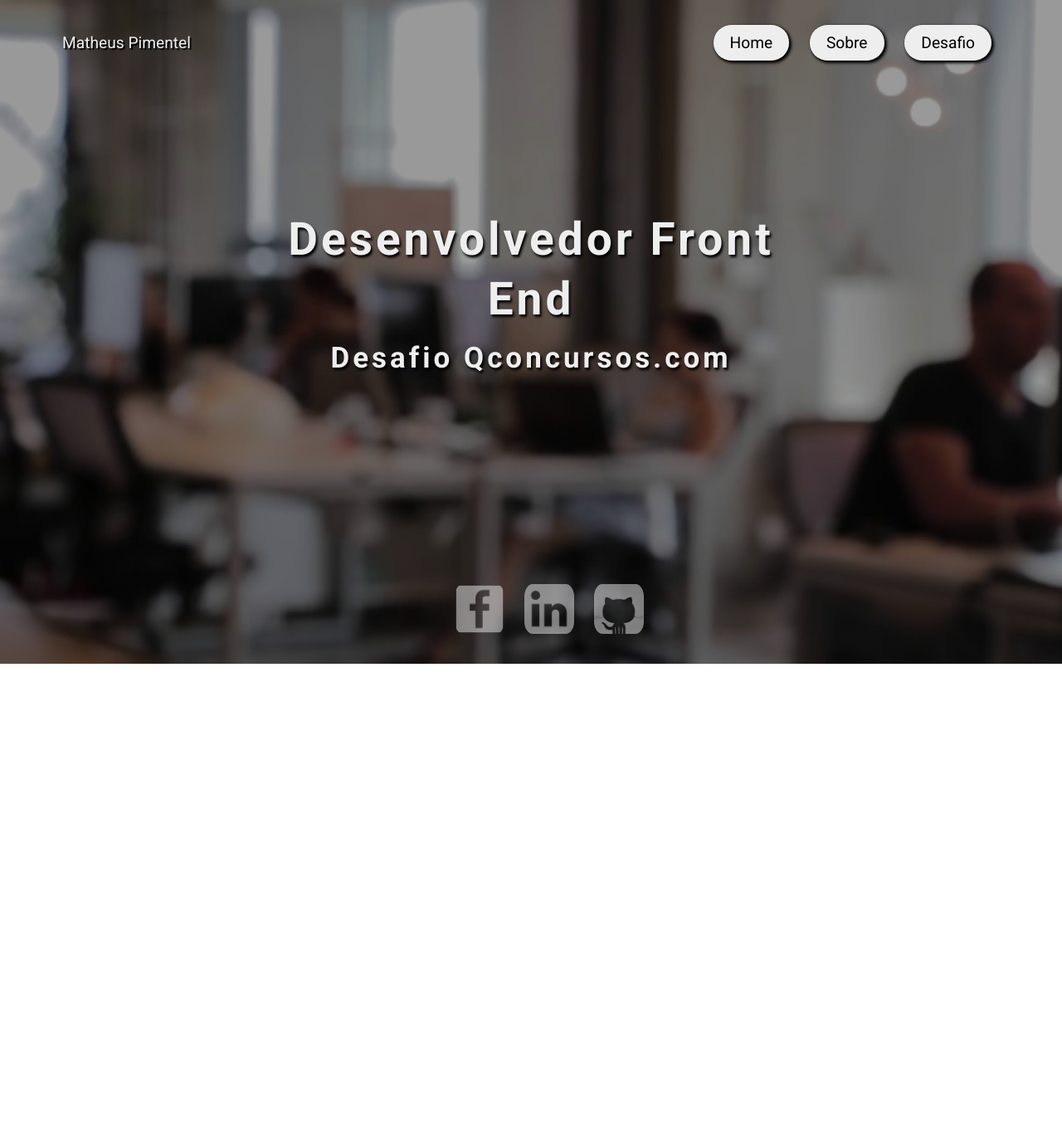
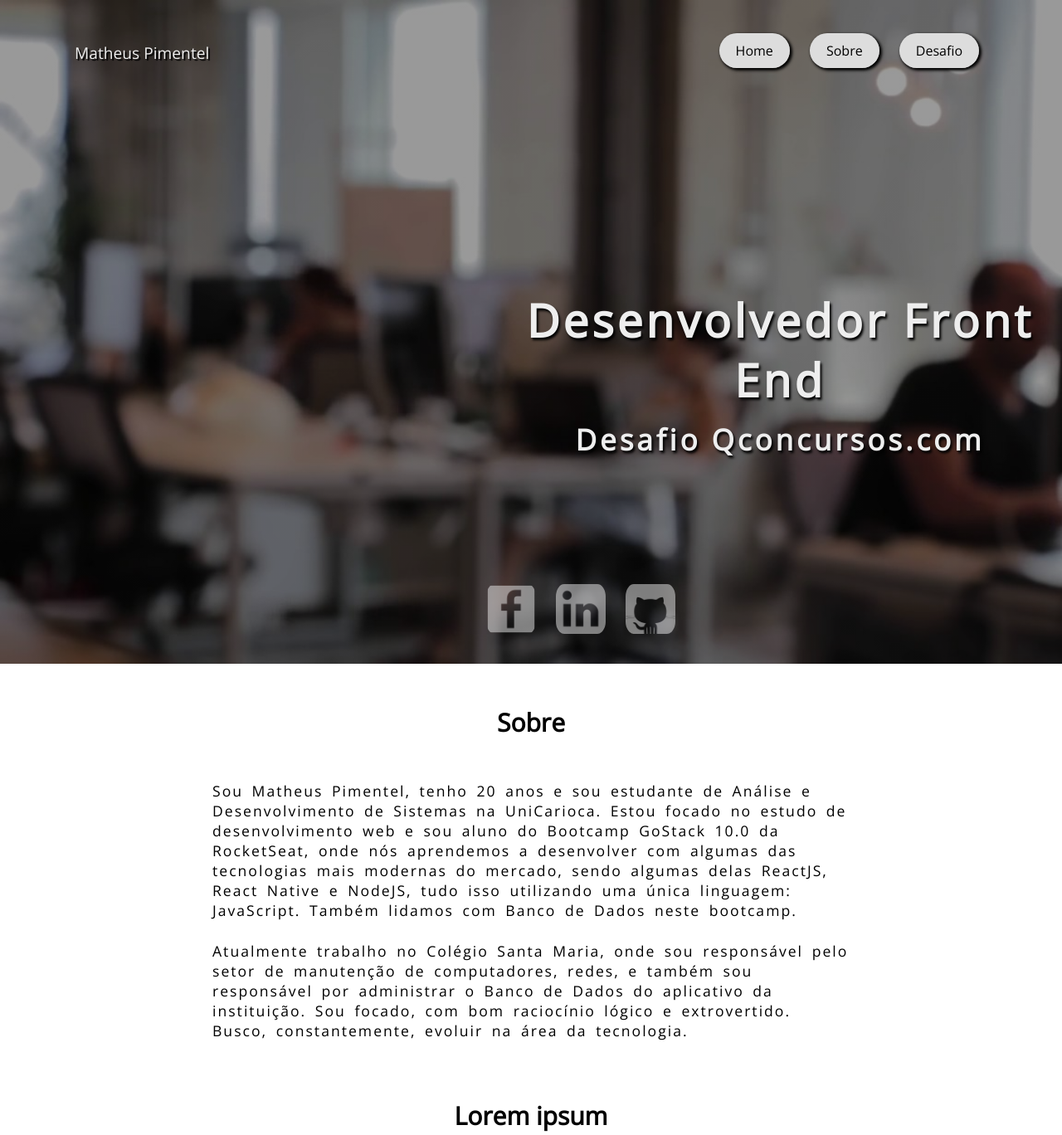
Before and after one commit to MatheusCPimentel/DesafioQConcursos, a website built with webpack: page public/index.html in a window 1280 px wide. Shown: the top 1368 px of the page at 83% size. Before the commit the page ends 800 px from the top, so only its background shows below. Built offline with nearby package versions, Linux system fonts and the light colour scheme; no server answers.

Commit message:
Add 'Sobre' and footer

```diff
--- a/public/index.html
+++ b/public/index.html
@@ -7,38 +7,87 @@
   <link rel="stylesheet" href="/styles/styles.css"/>
 </head>
 <body>
-  <div id="home">
+  <div id="container">
 
-    <div id="top">
+    <!--Menu principal-->
 
-      <div id="links">
+    <header id="home">
+      <div id="bghome">
+
+          <nav>
+            <div id="mainnav">
               <a href="#home">Home</a>
               <a href="#sobre">Sobre</a>
               <a href="#desafio">Desafio</a>
             </div>
+          </nav>
 
           <div id="myname">
             Matheus Pimentel
           </div>
 
-    </div>
 
         <div id="maintext">
           <h1>Desenvolvedor Front End</h1>
           <h2>Desafio Qconcursos.com</h2>
         </div>
 
-    <div id="images">
+        <div id="social">
           <a href="https://www.facebook.com/Qconcursos/" target="_blank"> <img src="./images/fb.png"></a>
           <a href="https://www.linkedin.com/company/qconcursos-com/" target="_blank"><img src="./images/linkedin.png"></a>
           <a href="https://github.com/qcx" target="_blank"><img src="./images/github.png"></a>
         </div>
+      </div>
+
+    </header>
+
+    <!--Sobre-->
+
+    <section id="sobre">
+      <div id="abouttext">
+
+        <h2>Sobre</h2>
+        <p>
+          Sou Matheus Pimentel, tenho 20 anos e sou estudante de Análise e Desenvolvimento de Sistemas na UniCarioca.
+          Estou focado no estudo de desenvolvimento web e sou aluno do Bootcamp GoStack 10.0 da RocketSeat, onde nós aprendemos
+          a desenvolver com algumas das tecnologias mais modernas do mercado, sendo algumas delas ReactJS, React Native e NodeJS,
+          tudo isso utilizando uma única linguagem: JavaScript. Também lidamos com Banco de Dados neste bootcamp.
+        </p>
+
+        <p>
+          Atualmente trabalho no Colégio Santa Maria, onde sou responsável pelo setor de manutenção de computadores, redes,
+          e também sou responsável por administrar o Banco de Dados do aplicativo da instituição.
+          Sou focado, com bom raciocínio lógico e extrovertido. Busco, constantemente, evoluir na área da tecnologia.
+        </p>
+
+        <h2 style="margin-top: 70px;">Lorem ipsum</h2>
+
+        <p>
+          Lorem ipsum dolor sit amet, consectetur adipiscing elit. Praesent blandit eu magna ut porttitor. Curabitur
+          enim urna, faucibus id arcu non, dapibus iaculis sapien. Maecenas vitae augue luctus, commodo arcu vel,
+          suscipit ante. Integer scelerisque lacus vel dui elementum, quis dictum ligula viverra. Aenean gravida cursus
+          tristique. Morbi ullamcorper scelerisque turpis, eget convallis nisi. Ut eget magna at nunc congue pellentesque
+           quis facilisis augue. In scelerisque diam in lobortis viverra. Curabitur ullamcorper neque id orci pulvinar,
+           facilisis viverra purus imperdiet. Vivamus at purus at odio aliquam vestibulum non vitae ipsum. Suspendisse
+           feugiat ex hendrerit neque ultricies accumsan. Suspendisse molestie massa finibus, dapibus orci ut, blandit sapien.
+        </p>
 
       </div>
+    </section>
 
-  <div id="sobre">
+    <!--Desafio-->
+
+    <section id="desafio">
+      <h2>Desafio</h2>
+
+      <div id="profile">
 
       </div>
+    </section>
+
+    <footer>
+      <p>Desafio Desenvolvedor Front Qconcursos.com</p>
+    </footer>
 
   <script src="./bundle.js"></script>
 </body>
--- a/public/styles/styles.css
+++ b/public/styles/styles.css
@@ -1,51 +1,58 @@
-@import url('http://fonts.googleapis.com/css?family=Roboto:400,700&display=swap');
+@import url('https://fonts.googleapis.com/css?family=Open+Sans&display=swap');
 
 * {
   padding: 0;
   margin: 0;
 }
 
-body {
+body, input, button {
+  font-family: 'Open Sans', sans-serif;
+}
+
+
+/* Home Page: */
+
+#container {
+  overflow: hidden;
+  background-color: #fff;
+}
+
+#bghome {
   background:
   linear-gradient(
     rgba(0, 0, 0, 0.40),
     rgba(0, 0, 0, 0.40)
   ),
-  url("../images/bg.jpg");
+  url(/images/bg.jpg);
   background-repeat: no-repeat;
-  background-attachment: fixed;
   background-size: cover;
-  -webkit-font-smoothing: antialiased;
+  width: 100%;
+  height: 100%;
+  position: relative;
+  min-height: 100vh;
 }
 
-body, input, button {
-  font-family: Roboto, sans-serif;
+#mainnav {
+  float: right;
+  margin: 50px 90px;
 }
 
-#top {
-  margin: 40px 75px;
-  font-size: 1.2em;
-}
-
-#links {
-  float: right;
-}
-
-#links a {
+#mainnav a {
   padding: 10px 20px;
   text-decoration: none;
   color: #000;
   border-radius: 35px;
-  background: #eee;
+  background: #ddd;
   box-shadow: 2px 2px 3.5px 1px #000;
   margin: 10px;
+  transition: 0.5s;
 }
 
-#links a:hover {
-  background: white;
+#mainnav a:hover {
+  background: #fff;
 }
 
-#links a:active {
+#mainnav a:active {
   box-shadow: 1px 1px 0.5px 0.5px #000;
 }
 
@@ -54,15 +61,17 @@ body, input, button {
   color: #eee;
   text-shadow: 2px 2px 1px #000;
   font-weight: 500;
+  margin: 50px 90px;
+  font-size: 1.2em;
 }
 
 #maintext {
   color: #eee;
   text-align: center;
   position: absolute;
-  top: 45%;
-  left: 50%;
-  transform: translate(-50%, -50%);
+  top: 350px;
+  left: 600px;
+
   letter-spacing: 4px;
   text-shadow: 2px 3px 3px #000;
   line-height: 4.5em;
@@ -76,13 +85,13 @@ body, input, button {
   font-size: 55px;
 }
 
-#images {
+#social {
   position: absolute;
   top: 88%;
-  left: 42%;
+  left: 45%;
 }
 
-#images img {
+#social img {
   border-radius: 25%;
   color: rgba(0, 0, 0, 0.50);
   height: 60px;
@@ -90,9 +99,70 @@ body, input, button {
   padding: 0 10px;
   opacity: 0.5;
   filter: invert(99%) sepia(3%) saturate(111%) hue-rotate(254deg) brightness(112%) contrast(87%);
+  transition: 0.5s;
 }
 
-#images img:hover {
+#social img:hover {
   opacity: 0.7;
   cursor: pointer;
+  height: 70px;
+  width: 70px;
 }
+
+
+/* Sobre: */
+
+#sobre {
+  width: 100%;
+  min-height: 90vh;
+  margin: 50px auto;
+}
+
+#abouttext h2 {
+  font-size: 30px;
+  text-align: center;
+  margin-bottom: 50px;
+  font-weight: 700;
+}
+
+#abouttext p {
+  text-align: left;
+  font-size: 1.1em;
+  width: 60%;
+  letter-spacing: 2px;
+  word-spacing: 4px;
+  margin: 0 auto;
+  margin-bottom: 25px;
+}
+
+
+/* Desafio: */
+
+#desafio {
+  background-color: rgb(232, 245, 235);
+  min-height: 85vh;
+}
+
+#desafio h2 {
+  letter-spacing: 2px;
+  text-align: center;
+  font-size: 2em;
+  padding: 100px;
+}
+
+/* Footer: */
+
+footer {
+  background-color: rgb(48, 48, 48);
+  min-height: 15vh;
+  display: flex;
+  justify-content: center;
+  padding-top: 70px;
+  box-sizing: border-box;
+}
+
+footer p {
+  color: #eee;
+  font-size: 1.2em;
+  letter-spacing: 1.5px;
+}
```
Lines whose indentation alone changed are shown as unchanged.
